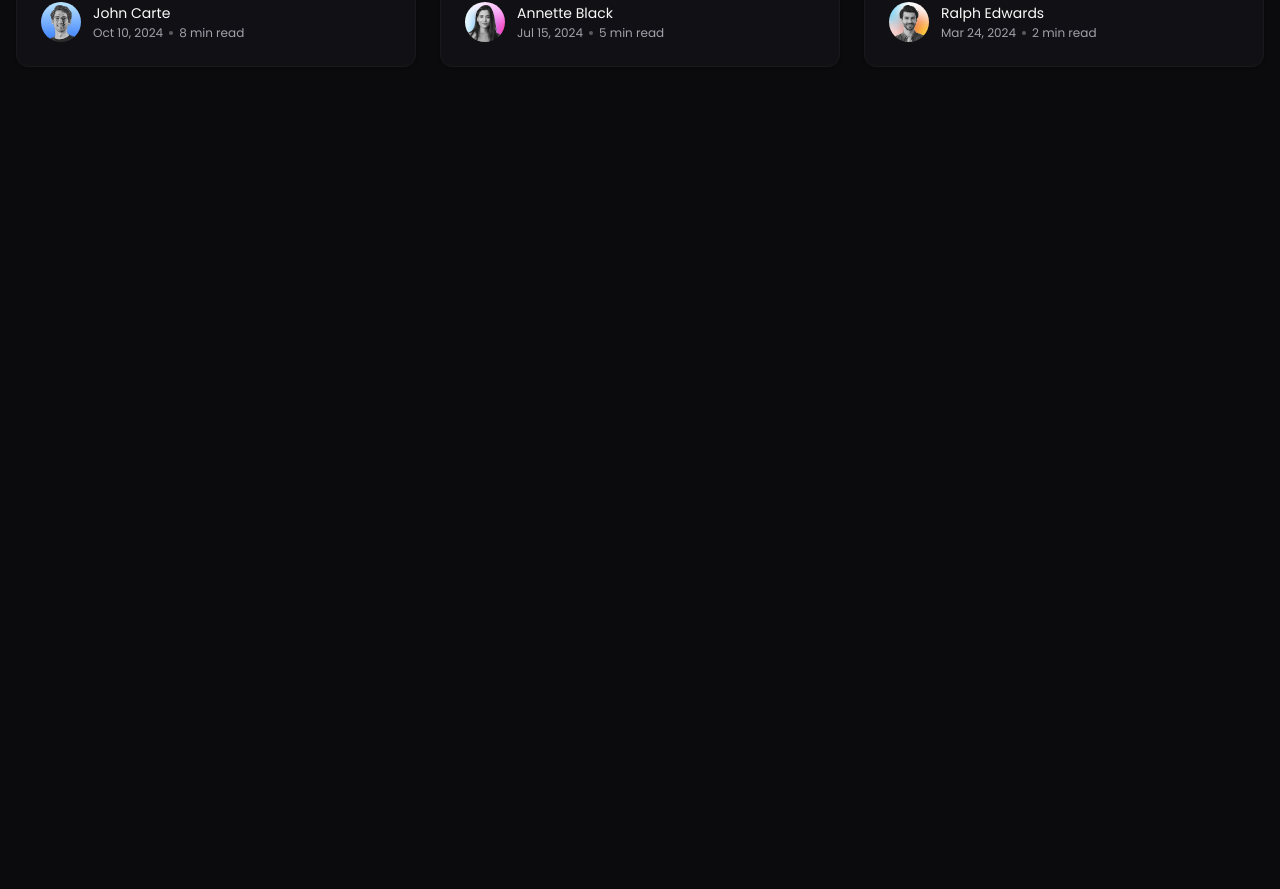
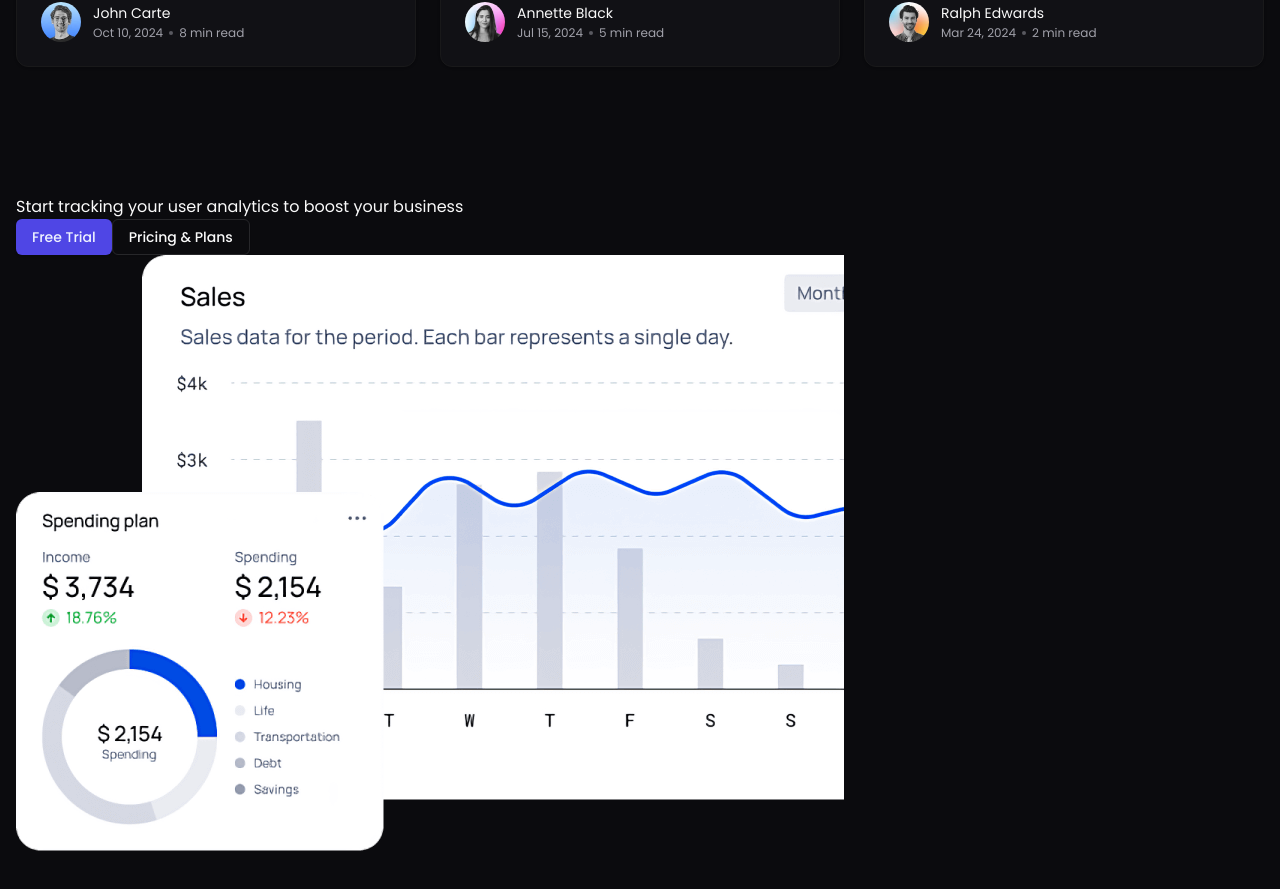
Before and after one commit to Jisap/Analytics, a React (Vite) app: page / in a window 1280 px wide. Shown: the part 6194-7083 px from the top of the page. Before the commit the page ends 6325 px from the top, so only its background shows below. Built offline with nearby package versions, Linux system fonts and the light colour scheme.

Commit message:
feat: add Cta component and integrate it into App component

```diff
--- a/src/App.tsx
+++ b/src/App.tsx
@@ -7,6 +7,7 @@ import Process from "./components/Process"
 import Overview from "./components/Overview"
 import Review from "./components/Review"
 import Blog from "./components/Blog"
+import Cta from "./components/Cta"
 
 
 
@@ -24,6 +25,7 @@ const App = () => {
           <Overview />
           <Review />
           <Blog />
+          <Cta />
         </main>
       </div>
     </ReactLenis>
--- /dev/null
+++ b/src/components/Cta.tsx
@@ -0,0 +1,38 @@
+import { motion } from "motion/react"
+import * as variants from "@/lib/motionVariants"
+import { ctaData } from "@/constants"
+import { Button } from "./ui/button"
+import { ctaBanner } from "@/assets"
+
+
+
+const Cta = () => {
+  return (
+    <section className="section">
+      <div className="container">
+        <div className="">
+          <motion.h2>
+            {ctaData.text}
+          </motion.h2>
+
+          <motion.div>
+            <Button>Free Trial</Button>
+            <Button
+              variant="outline"
+              className=""
+            >
+              Pricing & Plans
+            </Button>
+          </motion.div>
+        </div>
+
+        <motion.figure>
+          <img src={ctaBanner} alt="" />
+        </motion.figure>
+      </div>
+
+    </section>
+  )
+}
+
+export default Cta
```
